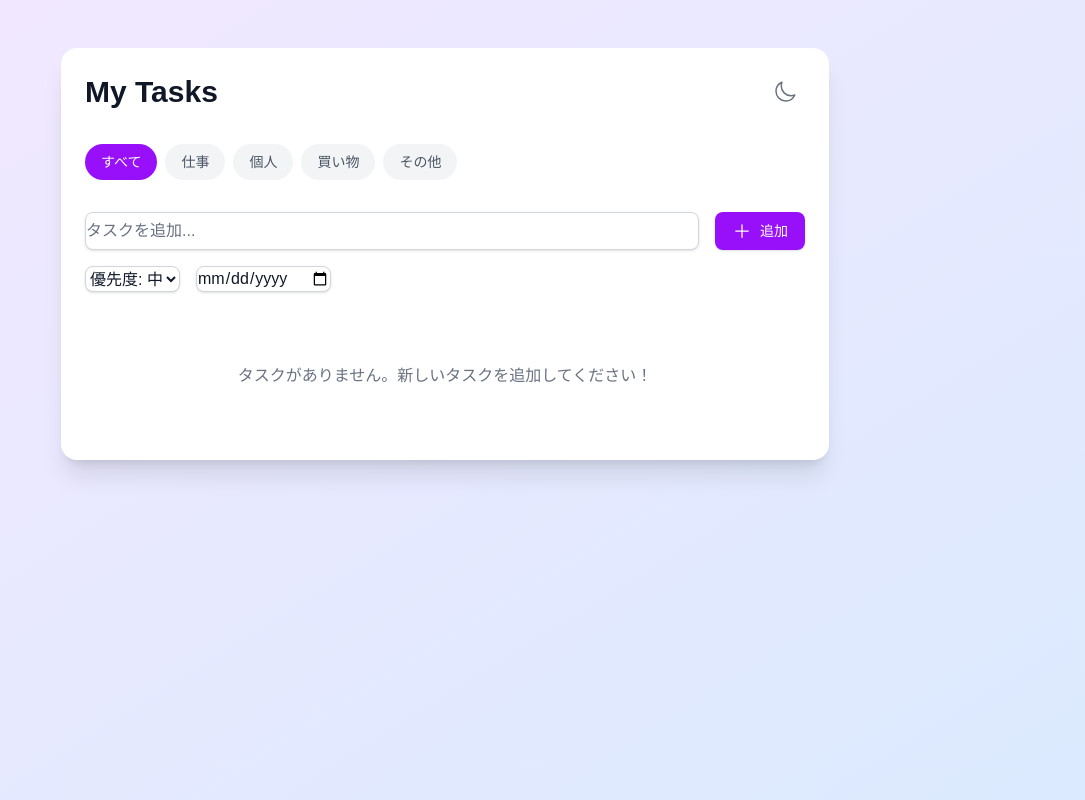
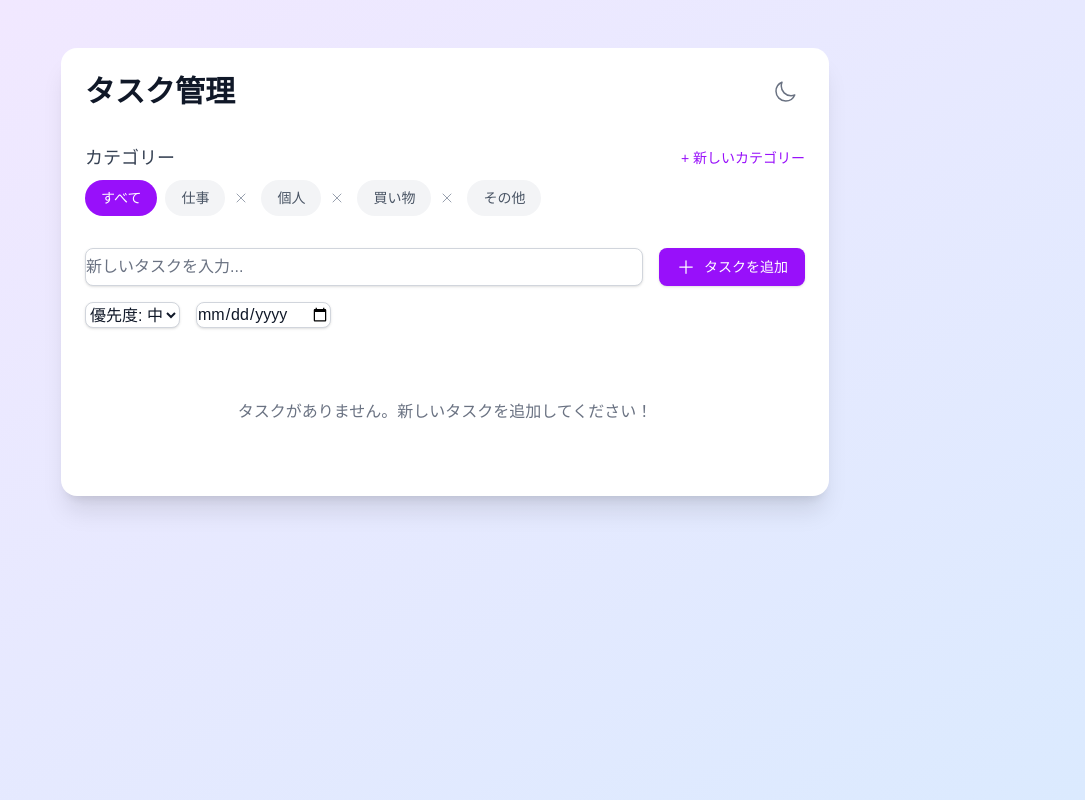
Before and after one commit to minion2000/todo-list-app, a Next.js app: page / in a window 1280 px wide. Shown: the whole page, without its empty margins (195-1280 px from the left). Built offline with nearby package versions, Linux system fonts and the light colour scheme.

Commit message:
カテゴリー追加

```diff
--- a/app/components/Todo.tsx
+++ b/app/components/Todo.tsx
@@ -8,6 +8,8 @@ import {
   PlusIcon,
   MoonIcon,
   SunIcon,
+  PencilIcon,
+  XMarkIcon,
 } from "@heroicons/react/24/outline";
 import { format } from "date-fns";
 import { ja } from "date-fns/locale";
@@ -38,12 +40,41 @@ interface TodoItem {
   dueDate?: Date;
 }
 
-const categories = ["すべて", "仕事", "個人", "買い物", "その他"];
+const defaultCategories = ["すべて", "仕事", "個人", "買い物", "その他"];
 const priorities = [
-  { value: "low", label: "低", color: "bg-blue-100 text-blue-800" },
-  { value: "medium", label: "中", color: "bg-yellow-100 text-yellow-800" },
-  { value: "high", label: "高", color: "bg-red-100 text-red-800" },
+  {
+    value: "low",
+    label: "低",
+    color: "bg-blue-100 text-blue-800 dark:bg-blue-900 dark:text-blue-200",
+  },
+  {
+    value: "medium",
+    label: "中",
+    color:
+      "bg-yellow-100 text-yellow-800 dark:bg-yellow-900 dark:text-yellow-200",
+  },
+  {
+    value: "high",
+    label: "高",
+    color: "bg-red-100 text-red-800 dark:bg-red-900 dark:text-red-200",
+  },
 ];
+
+// アニメーションの設定
+const animations = {
+  fadeIn: {
+    initial: { opacity: 0 },
+    animate: { opacity: 1 },
+    exit: { opacity: 0 },
+    transition: { duration: 0.2 },
+  },
+  slideIn: {
+    initial: { opacity: 0, y: 20 },
+    animate: { opacity: 1, y: 0 },
+    exit: { opacity: 0, x: -100 },
+    transition: { duration: 0.2 },
+  },
+};
 
 function SortableTodoItem({
   todo,
@@ -72,14 +103,12 @@ function SortableTodoItem({
       style={style}
       {...attributes}
       {...listeners}
-      initial={{ opacity: 0, y: 20 }}
-      animate={{ opacity: 1, y: 0 }}
-      exit={{ opacity: 0, x: -100 }}
+      {...animations.slideIn}
       className={clsx(
         "flex items-center justify-between p-4 mb-4 rounded-lg border transition-colors duration-200",
         todo.completed
-          ? "bg-green-50 border-green-200"
-          : "bg-white border-gray-200 hover:border-purple-200"
+          ? "bg-green-50 border-green-200 dark:bg-green-900/20 dark:border-green-800"
+          : "bg-white border-gray-200 hover:border-purple-200 dark:bg-gray-800 dark:border-gray-700 dark:hover:border-purple-700"
       )}
     >
       <div className="flex items-center space-x-3 flex-1">
@@ -88,8 +117,8 @@ function SortableTodoItem({
           className={clsx(
             "p-1 rounded-full transition-colors duration-200",
             todo.completed
-              ? "text-green-500"
-              : "text-gray-400 hover:text-purple-500"
+              ? "text-green-500 dark:text-green-400"
+              : "text-gray-400 hover:text-purple-500 dark:text-gray-500 dark:hover:text-purple-400"
           )}
         >
           <CheckCircleIcon className="h-6 w-6" />
@@ -98,12 +127,14 @@ function SortableTodoItem({
           <span
             className={clsx(
               "text-lg",
-              todo.completed ? "text-gray-500 line-through" : "text-gray-700"
+              todo.completed
+                ? "text-gray-500 line-through dark:text-gray-400"
+                : "text-gray-700 dark:text-gray-200"
             )}
           >
             {todo.text}
           </span>
-          <div className="flex gap-2 items-center mt-1">
+          <div className="flex gap-2 items-center mt-1 flex-wrap">
             <span
               className={clsx(
                 "px-2 py-1 rounded-full text-xs font-medium",
@@ -112,9 +143,11 @@ function SortableTodoItem({
             >
               {priorities.find((p) => p.value === todo.priority)?.label}
             </span>
-            <span className="text-sm text-gray-500">{todo.category}</span>
+            <span className="text-sm text-gray-500 dark:text-gray-400">
+              {todo.category}
+            </span>
             {todo.dueDate && (
-              <span className="text-sm text-gray-500">
+              <span className="text-sm text-gray-500 dark:text-gray-400">
                 期限: {format(todo.dueDate, "yyyy/MM/dd", { locale: ja })}
               </span>
             )}
@@ -124,7 +157,7 @@ function SortableTodoItem({
 
       <button
         onClick={onDelete}
-        className="p-2 text-gray-400 hover:text-red-500 rounded-full hover:bg-red-50 transition-colors duration-200"
+        className="p-2 text-gray-400 hover:text-red-500 rounded-full hover:bg-red-50 transition-colors duration-200 dark:text-gray-500 dark:hover:text-red-400 dark:hover:bg-red-900/20"
       >
         <TrashIcon className="h-5 w-5" />
       </button>
@@ -141,6 +174,9 @@ export default function TodoList() {
   >("medium");
   const [dueDate, setDueDate] = useState<string>("");
   const [isDarkMode, setIsDarkMode] = useState(false);
+  const [categories, setCategories] = useState<string[]>(defaultCategories);
+  const [newCategory, setNewCategory] = useState("");
+  const [isAddingCategory, setIsAddingCategory] = useState(false);
 
   const sensors = useSensors(
     useSensor(PointerSensor),
@@ -150,11 +186,15 @@ export default function TodoList() {
   );
 
   useEffect(() => {
-    // ダークモードの設定を読み込む
+    // ダークモードと保存されたカテゴリーを読み込む
     const isDark = localStorage.getItem("darkMode") === "true";
+    const savedCategories = localStorage.getItem("categories");
     setIsDarkMode(isDark);
     if (isDark) {
       document.documentElement.classList.add("dark");
+    }
+    if (savedCategories) {
+      setCategories(JSON.parse(savedCategories));
     }
   }, []);
 
@@ -167,6 +207,36 @@ export default function TodoList() {
     } else {
       document.documentElement.classList.remove("dark");
     }
+  };
+
+  const addCategory = (e: React.FormEvent) => {
+    e.preventDefault();
+    if (!newCategory.trim() || categories.includes(newCategory.trim())) return;
+
+    const updatedCategories = [...categories, newCategory.trim()];
+    setCategories(updatedCategories);
+    localStorage.setItem("categories", JSON.stringify(updatedCategories));
+    setNewCategory("");
+    setIsAddingCategory(false);
+  };
+
+  const removeCategory = (category: string) => {
+    if (category === "すべて" || category === "その他") return;
+
+    const updatedCategories = categories.filter((c) => c !== category);
+    setCategories(updatedCategories);
+    localStorage.setItem("categories", JSON.stringify(updatedCategories));
+
+    if (selectedCategory === category) {
+      setSelectedCategory("すべて");
+    }
+
+    // カテゴリーが削除された場合、関連するTodoのカテゴリーを「その他」に変更
+    setTodos(
+      todos.map((todo) =>
+        todo.category === category ? { ...todo, category: "その他" } : todo
+      )
+    );
   };
 
   const addTodo = (e: React.FormEvent) => {
@@ -240,7 +310,7 @@ export default function TodoList() {
                 isDarkMode ? "text-white" : "text-gray-900"
               )}
             >
-              My Tasks
+              タスク管理
             </h1>
             <button
               onClick={toggleDarkMode}
@@ -254,10 +324,64 @@ export default function TodoList() {
             </button>
           </div>
 
-          <div className="flex gap-2 mb-6 overflow-x-auto pb-2">
+          <div className="mb-6">
+            <div className="flex justify-between items-center mb-2">
+              <h2
+                className={clsx(
+                  "text-lg font-medium",
+                  isDarkMode ? "text-gray-200" : "text-gray-700"
+                )}
+              >
+                カテゴリー
+              </h2>
+              <button
+                onClick={() => setIsAddingCategory(true)}
+                className="text-sm text-purple-600 hover:text-purple-700 dark:text-purple-400 dark:hover:text-purple-300"
+              >
+                + 新しいカテゴリー
+              </button>
+            </div>
+
+            <AnimatePresence>
+              {isAddingCategory && (
+                <motion.form
+                  {...animations.fadeIn}
+                  onSubmit={addCategory}
+                  className="flex gap-2 mb-4"
+                >
+                  <input
+                    type="text"
+                    value={newCategory}
+                    onChange={(e) => setNewCategory(e.target.value)}
+                    placeholder="新しいカテゴリー名"
+                    className={clsx(
+                      "flex-1 rounded-lg border shadow-sm focus:border-purple-500 focus:ring-purple-500",
+                      isDarkMode
+                        ? "bg-gray-700 border-gray-600 text-white placeholder-gray-400"
+                        : "bg-white border-gray-300 text-gray-900 placeholder-gray-500"
+                    )}
+                  />
+                  <button
+                    type="submit"
+                    className="px-4 py-2 bg-purple-600 text-white rounded-lg hover:bg-purple-700"
+                  >
+                    追加
+                  </button>
+                  <button
+                    type="button"
+                    onClick={() => setIsAddingCategory(false)}
+                    className="p-2 text-gray-400 hover:text-gray-500 dark:text-gray-500 dark:hover:text-gray-400"
+                  >
+                    <XMarkIcon className="h-5 w-5" />
+                  </button>
+                </motion.form>
+              )}
+            </AnimatePresence>
+
+            <div className="flex gap-2 overflow-x-auto pb-2">
               {categories.map((category) => (
+                <div key={category} className="flex items-center">
                   <button
-                key={category}
                     onClick={() => setSelectedCategory(category)}
                     className={clsx(
                       "px-4 py-2 rounded-full text-sm font-medium whitespace-nowrap transition-colors",
@@ -270,16 +394,26 @@ export default function TodoList() {
                   >
                     {category}
                   </button>
+                  {category !== "すべて" && category !== "その他" && (
+                    <button
+                      onClick={() => removeCategory(category)}
+                      className="ml-1 p-1 text-gray-400 hover:text-red-500 rounded-full transition-colors"
+                    >
+                      <XMarkIcon className="h-4 w-4" />
+                    </button>
+                  )}
+                </div>
               ))}
+            </div>
           </div>
 
           <form onSubmit={addTodo} className="mb-6 space-y-4">
-            <div className="flex gap-4">
+            <div className="flex gap-4 flex-wrap sm:flex-nowrap">
               <input
                 type="text"
                 value={newTodo}
                 onChange={(e) => setNewTodo(e.target.value)}
-                placeholder="タスクを追加..."
+                placeholder="新しいタスクを入力..."
                 className={clsx(
                   "flex-1 rounded-lg border shadow-sm focus:border-purple-500 focus:ring-purple-500",
                   isDarkMode
@@ -289,10 +423,10 @@ export default function TodoList() {
               />
               <button
                 type="submit"
-                className="inline-flex items-center px-4 py-2 border border-transparent text-sm font-medium rounded-lg shadow-sm text-white bg-purple-600 hover:bg-purple-700 focus:outline-none focus:ring-2 focus:ring-offset-2 focus:ring-purple-500"
+                className="inline-flex items-center px-4 py-2 border border-transparent text-sm font-medium rounded-lg shadow-sm text-white bg-purple-600 hover:bg-purple-700 focus:outline-none focus:ring-2 focus:ring-offset-2 focus:ring-purple-500 whitespace-nowrap"
               >
                 <PlusIcon className="h-5 w-5 mr-2" />
-                追加
+                タスクを追加
               </button>
             </div>
 
@@ -356,14 +490,15 @@ export default function TodoList() {
 
           {filteredTodos.length === 0 && (
             <motion.div
-              initial={{ opacity: 0 }}
-              animate={{ opacity: 1 }}
+              {...animations.fadeIn}
               className={clsx(
                 "text-center py-12",
                 isDarkMode ? "text-gray-400" : "text-gray-500"
               )}
             >
-              タスクがありません。新しいタスクを追加してください！
+              {selectedCategory === "すべて"
+                ? "タスクがありません。新しいタスクを追加してください！"
+                : `${selectedCategory}カテゴリーにはタスクがありません。`}
             </motion.div>
           )}
         </div>
```
Lines whose indentation alone changed are shown as unchanged.
